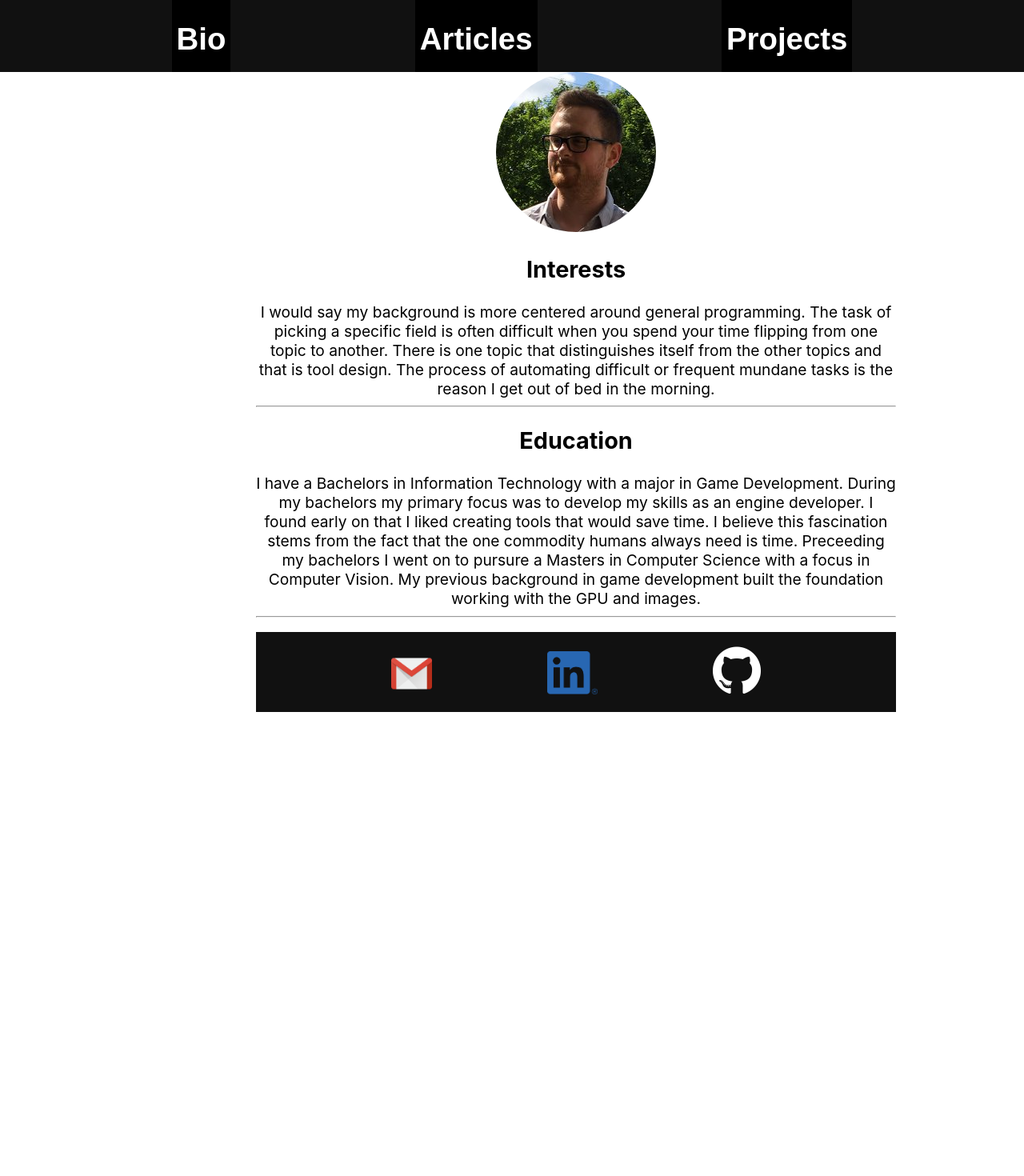
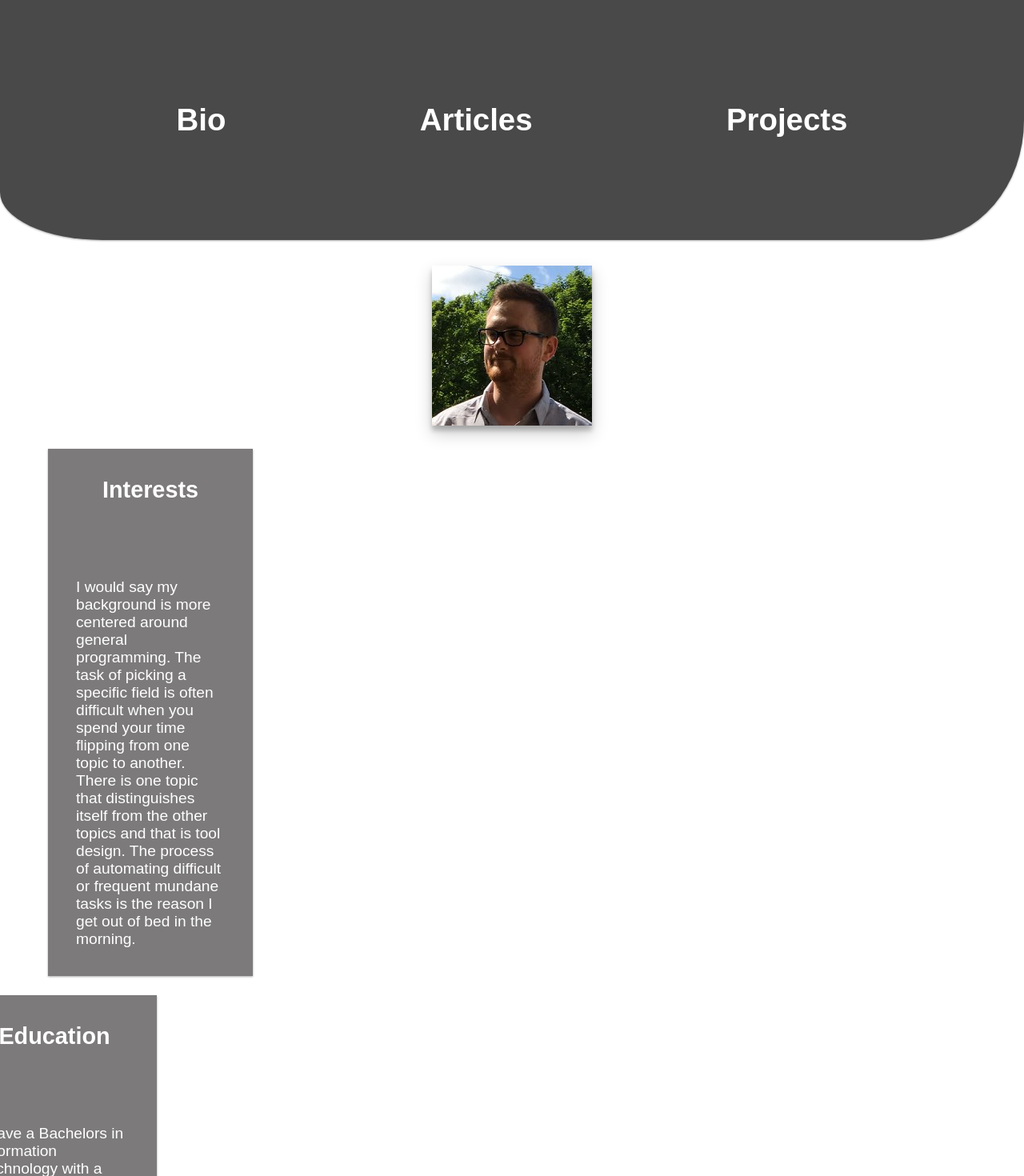
Before and after one commit to Zac-hills/website, a React (Create React App) app: page / in a window 1280 px wide. Shown: the top 1470 px of the page at 80% size. Before the commit the page ends 890 px from the top, so only its background shows below. Built offline with nearby package versions, Linux system fonts and the light colour scheme.

Commit message:
<Added><Better box shadow>

```diff
--- a/src/components/Footer/footer.css
+++ b/src/components/Footer/footer.css
@@ -2,13 +2,15 @@
   display: block;
   width: 100%;
   height: 100px;
-  background-color: #111;
+  background-color: var(--background-color);
   position: absolute;
   bottom: 0;
   left: 0;
   color: #fff;
   justify-content: center;
   place-content: center;
+  border-top-left-radius: 10% 20%;
+  border-top-right-radius: 10% 50%;
 }
 
 .footer > a {
--- a/src/components/Header/header.css
+++ b/src/components/Header/header.css
@@ -1,9 +1,13 @@
 .header {
   display: flex;
+  margin: 0 0 32px 0;
   width: 100%;
-  height: 90px;
-  background: #111;
+  height: 300px;
+  background: var(--background-color);
   color: #fff;
   justify-content: center;
   place-content: center;
+  border-bottom-left-radius: 10% 20%;
+  border-bottom-right-radius: 10% 50%;
+  box-shadow: 0 1px 3px rgba(0,0,0,0.12), 0 1px 2px rgba(0,0,0,0.24);
 }
--- a/src/components/Header/headerbutton.css
+++ b/src/components/Header/headerbutton.css
@@ -1,6 +1,6 @@
 .header-button {
   color: var(--font-color);
-  background: var(--header-color);
+  background: var(--background-color);
   margin: 0 9%;
   outline: 0;
   border: none;
--- a/src/components/Page/BioPage.jsx
+++ b/src/components/Page/BioPage.jsx
@@ -1,10 +1,13 @@
 import React, { Component } from "react";
 import Footer from "../Footer/Footer";
 import "./biopage.css";
+import TextBlob from "../TextBlob/TextBlob";
 
 class BioPage extends Component {
   state = {};
   render() {
+
+
     return (
       <article className="contentfield">
         <img
@@ -12,15 +15,16 @@ class BioPage extends Component {
           src="/ProfilePicture.jpg"
           width={200}
           height={200}
+          padding={"3px"}
         />
-        <h1>Interests</h1>I would say my background is more centered around
+
+        <TextBlob width="20%" padding="35px" title="Interests" left="60px" text="I would say my background is more centered around
         general programming. The task of picking a specific field is often
         difficult when you spend your time flipping from one topic to another.
         There is one topic that distinguishes itself from the other topics and
         that is tool design. The process of automating difficult or frequent
-        mundane tasks is the reason I get out of bed in the morning.
-        <hr />
-        <h1>Education</h1>
+        mundane tasks is the reason I get out of bed in the morning."/>
+        <TextBlob width="20%" padding="35px" title="Education" right="60px" text="
         I have a Bachelors in Information Technology with a major in Game
         Development. During my bachelors my primary focus was to develop my
         skills as an engine developer. I found early on that I liked creating
@@ -28,8 +32,7 @@ class BioPage extends Component {
         fact that the one commodity humans always need is time. Preceeding my
         bachelors I went on to pursure a Masters in Computer Science with a
         focus in Computer Vision. My previous background in game development
-        built the foundation working with the GPU and images.
-        <hr />
+        built the foundation working with the GPU and images."/>
         <Footer />
       </article>
     );
--- a/src/components/Page/biopage.css
+++ b/src/components/Page/biopage.css
@@ -1,14 +1,15 @@
 .contentfield {
   text-align: center;
-  margin: 0 25%;
   font-size: larger;
+  margin: 0 15;
   position: relative;
   min-height: 100vh;
   min-width: 100vh;
+  background-color: var(--text-color);
 }
 
 .profilepicture {
-  border-radius: 50%;
   object-fit: none;
   object-position: 55% 20%;
+  box-shadow: 0 10px 20px rgba(0,0,0,0.19), 0 6px 6px rgba(0,0,0,0.23);
 }
--- a/src/components/TextBlob/TextBlob.jsx
+++ b/src/components/TextBlob/TextBlob.jsx
@@ -1,10 +1,24 @@
-
+import "./textblob.css"
+import React, { Component } from 'react';
 
 class TextBlob extends Component {
     state = {  }
     render() {
+        const color1 = getComputedStyle(document.documentElement).getPropertyValue('--foreground-color1');
+        const color2 = getComputedStyle(document.documentElement).getPropertyValue('--foreground-color2');
+        let currentColor = color1;
+        if(this.props.isColor)
+        {
+            currentColor = color2;
+        }
         return (
-            <div></div>
+
+            <div className="textbox" style={{width:this.props.width, height:this.props.height, backgroundColor:currentColor, position:'relative',left: this.props.left, right: this.props.right}}>
+                <h1 style={{padding:this.props.padding}}>{this.props.title}</h1>
+                <p style={{padding:this.props.padding, textAlign:'left'}}>
+                    {this.props.text}
+                </p>
+            </div>
         );
     }
 }
--- a/src/components/TextBlob/textblob.css
+++ b/src/components/TextBlob/textblob.css
@@ -3,5 +3,9 @@
 }
 
 .textbox{
-    background-color: linear-gradient(--foreground-color1, --foreground-color2);
+    background-color: var(--foreground-color2);
+    box-shadow: 0 1px 3px rgba(0,0,0,0.12), 0 1px 2px rgba(0,0,0,0.24);
+    color: var(--text-color);
+    font-family: Arial, Helvetica, sans-serif;
+    display:block;
 }
```
